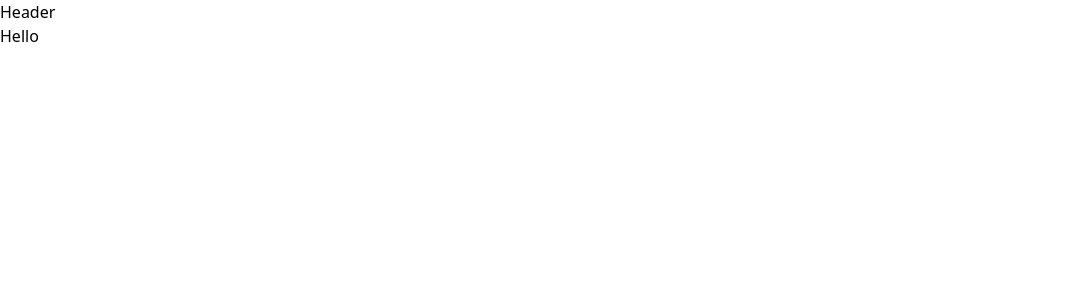
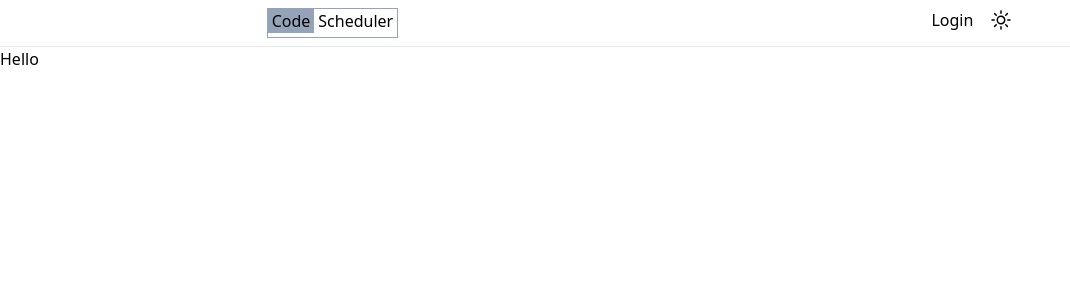
Before and after one commit to ByungJin-Lee/code-scheduler-fe, a Next.js app: page / in a window 1280 px wide. Shown: the top 300 px of the page, without its empty margins (0-1070 px from the left). Built offline with nearby package versions, Linux system fonts and the light colour scheme.

Commit message:
feat: Header 추가(#5-#6)
Icon 추가
Header Wrap, Logo, Nav 등 추가
ThemeCSSWrap 수정

```diff
--- /dev/null
+++ b/components/ChangeThemeButton/index.tsx
@@ -0,0 +1,25 @@
+import { DetailedHTMLProps, HTMLAttributes } from "react";
+import { useThemeState } from "../../contexts/ThemeContext";
+import MoonIcon from "../Icons/MoonIcon";
+import SunIcon from "../Icons/SunIcon";
+
+type ChangeThemeButtonProps = {} & DetailedHTMLProps<
+  HTMLAttributes<HTMLDivElement>,
+  HTMLDivElement
+>;
+
+const ChangeThemeButton = ({ ...injectedProps }: ChangeThemeButtonProps) => {
+  const { theme, toggleTheme } = useThemeState();
+
+  return (
+    <div {...injectedProps}>
+      <button onClick={toggleTheme}>
+        {theme === "dark" ? <MoonIcon /> : <SunIcon />}
+      </button>
+    </div>
+  );
+};
+
+ChangeThemeButton.defaultProps = {};
+
+export default ChangeThemeButton;
--- /dev/null
+++ b/components/Header/HeaderLogo.tsx
@@ -0,0 +1,23 @@
+import Link from "next/link";
+import HeaderTypography from "./HeaderTypography";
+
+type HeaderLogoProps = {};
+
+const HeaderLogo = ({}: HeaderLogoProps) => {
+  return (
+    <Link
+      id="logo"
+      href="/"
+      className="block border-solid border-[1px] border-slate-400"
+    >
+      <HeaderTypography logo className="bg-slate-400">
+        Code
+      </HeaderTypography>
+      <HeaderTypography logo>Scheduler</HeaderTypography>
+    </Link>
+  );
+};
+
+HeaderLogo.defaultProps = {};
+
+export default HeaderLogo;
--- /dev/null
+++ b/components/Header/HeaderNav.tsx
@@ -0,0 +1,17 @@
+import Link from "next/link";
+import ChangeThemeButton from "../ChangeThemeButton";
+
+type HeaderNavProps = {};
+
+const HeaderNav = ({}: HeaderNavProps) => {
+  return (
+    <div className="flex gap-4">
+      <Link href="/login">Login</Link>
+      <ChangeThemeButton />
+    </div>
+  );
+};
+
+HeaderNav.defaultProps = {};
+
+export default HeaderNav;
--- /dev/null
+++ b/components/Header/HeaderTypography.tsx
@@ -0,0 +1,29 @@
+import { DetailedHTMLProps, HTMLAttributes } from "react";
+
+type HeaderTypographyProps = {
+  logo: boolean;
+  children: string;
+} & DetailedHTMLProps<HTMLAttributes<HTMLDivElement>, HTMLDivElement>;
+
+const HeaderTypography = ({
+  logo,
+  children,
+  className,
+  ...injectedProps
+}: HeaderTypographyProps) => {
+  return (
+    <div
+      {...injectedProps}
+      className={`${className} inline-block ${logo ? "px-1" : ""}`}
+    >
+      {children}
+    </div>
+  );
+};
+
+HeaderTypography.defaultProps = {
+  logo: false,
+  children: "",
+};
+
+export default HeaderTypography;
--- /dev/null
+++ b/components/Header/HeaderWrap.tsx
@@ -0,0 +1,37 @@
+import { useCallback, useState } from "react";
+import useWindowEvent from "../../hooks/useWindowEvent";
+
+type HeaderWrapProps = {
+  responsiveScroll: boolean;
+  children: React.ReactNode;
+};
+
+const HeaderWrap = ({ responsiveScroll, children }: HeaderWrapProps) => {
+  const [open, setOpen] = useState(true);
+
+  useWindowEvent(
+    "wheel",
+    useCallback(
+      (e) => {
+        if (responsiveScroll && e) setOpen((e as WheelEvent).deltaY < 0);
+      },
+      [responsiveScroll]
+    )
+  );
+
+  return (
+    <header
+      className={`flex sticky backdrop-blur py-2 justify-around will-change-transform transition-transform duration-500 border-solid border-b border-slate-900/10 dark:border-slate-300/10 ${
+        !open ? "-translate-y-full" : ""
+      }`}
+    >
+      {children}
+    </header>
+  );
+};
+
+HeaderWrap.defaultProps = {
+  responsiveScroll: false,
+};
+
+export default HeaderWrap;
--- a/components/Header/index.tsx
+++ b/components/Header/index.tsx
@@ -1,7 +1,16 @@
+import HeaderLogo from "./HeaderLogo";
+import HeaderNav from "./HeaderNav";
+import HeaderWrap from "./HeaderWrap";
+
 type HeaderProps = {};
 
 const Header = ({}: HeaderProps) => {
-  return <header className="dark:text-xl">Header</header>;
+  return (
+    <HeaderWrap responsiveScroll>
+      <HeaderLogo />
+      <HeaderNav />
+    </HeaderWrap>
+  );
 };
 
 Header.defaultProps = {};
--- /dev/null
+++ b/components/Icons/MoonIcon.tsx
@@ -0,0 +1,24 @@
+type MoonIconProps = {};
+
+const MoonIcon = ({}: MoonIconProps) => {
+  return (
+    <svg
+      xmlns="http://www.w3.org/2000/svg"
+      fill="none"
+      viewBox="0 0 24 24"
+      stroke-width="1.5"
+      stroke="currentColor"
+      className="w-6 h-6"
+    >
+      <path
+        stroke-linecap="round"
+        stroke-linejoin="round"
+        d="M21.752 15.002A9.718 9.718 0 0118 15.75c-5.385 0-9.75-4.365-9.75-9.75 0-1.33.266-2.597.748-3.752A9.753 9.753 0 003 11.25C3 16.635 7.365 21 12.75 21a9.753 9.753 0 009.002-5.998z"
+      />
+    </svg>
+  );
+};
+
+MoonIcon.defaultProps = {};
+
+export default MoonIcon;
--- /dev/null
+++ b/components/Icons/SunIcon.tsx
@@ -0,0 +1,24 @@
+type SunIconProps = {};
+
+const SunIcon = ({}: SunIconProps) => {
+  return (
+    <svg
+      xmlns="http://www.w3.org/2000/svg"
+      fill="none"
+      viewBox="0 0 24 24"
+      stroke-width="1.5"
+      stroke="currentColor"
+      className="w-6 h-6"
+    >
+      <path
+        stroke-linecap="round"
+        stroke-linejoin="round"
+        d="M12 3v2.25m6.364.386l-1.591 1.591M21 12h-2.25m-.386 6.364l-1.591-1.591M12 18.75V21m-4.773-4.227l-1.591 1.591M5.25 12H3m4.227-4.773L5.636 5.636M15.75 12a3.75 3.75 0 11-7.5 0 3.75 3.75 0 017.5 0z"
+      />
+    </svg>
+  );
+};
+
+SunIcon.defaultProps = {};
+
+export default SunIcon;
--- a/components/ThemeCSSWrap/index.tsx
+++ b/components/ThemeCSSWrap/index.tsx
@@ -1,4 +1,4 @@
-import { ReactNode } from "react";
+import { ReactNode, useEffect } from "react";
 import { useThemeValue } from "../../contexts/ThemeContext";
 
 type ThemeCSSWrapProps = {
@@ -8,7 +8,13 @@ type ThemeCSSWrapProps = {
 const ThemeCSSWrap = ({ children }: ThemeCSSWrapProps) => {
   const theme = useThemeValue();
 
-  return <div className={`${theme === "dark" ? "dark" : ""}`}>{children}</div>;
+  useEffect(() => {
+    if (theme === "dark") document.body.classList.add("dark");
+    else document.body.classList.remove("dark");
+  }, [theme]);
+
+  // return <div className={`${theme === "dark" ? "dark" : ""}`}>{children}</div>;
+  return <>{children}</>;
 };
 
 export default ThemeCSSWrap;
--- /dev/null
+++ b/hooks/useWindowEvent.tsx
@@ -0,0 +1,12 @@
+import { useEffect } from "react";
+
+export default function useWindowEvent(
+  eventName: keyof WindowEventMap,
+  callback: (e: Event) => void
+) {
+  useEffect(() => {
+    const _fn = (e: Event) => callback(e);
+    window.addEventListener(eventName, _fn, { passive: true });
+    return () => window.removeEventListener(eventName, _fn);
+  }, [eventName, callback]);
+}
```
